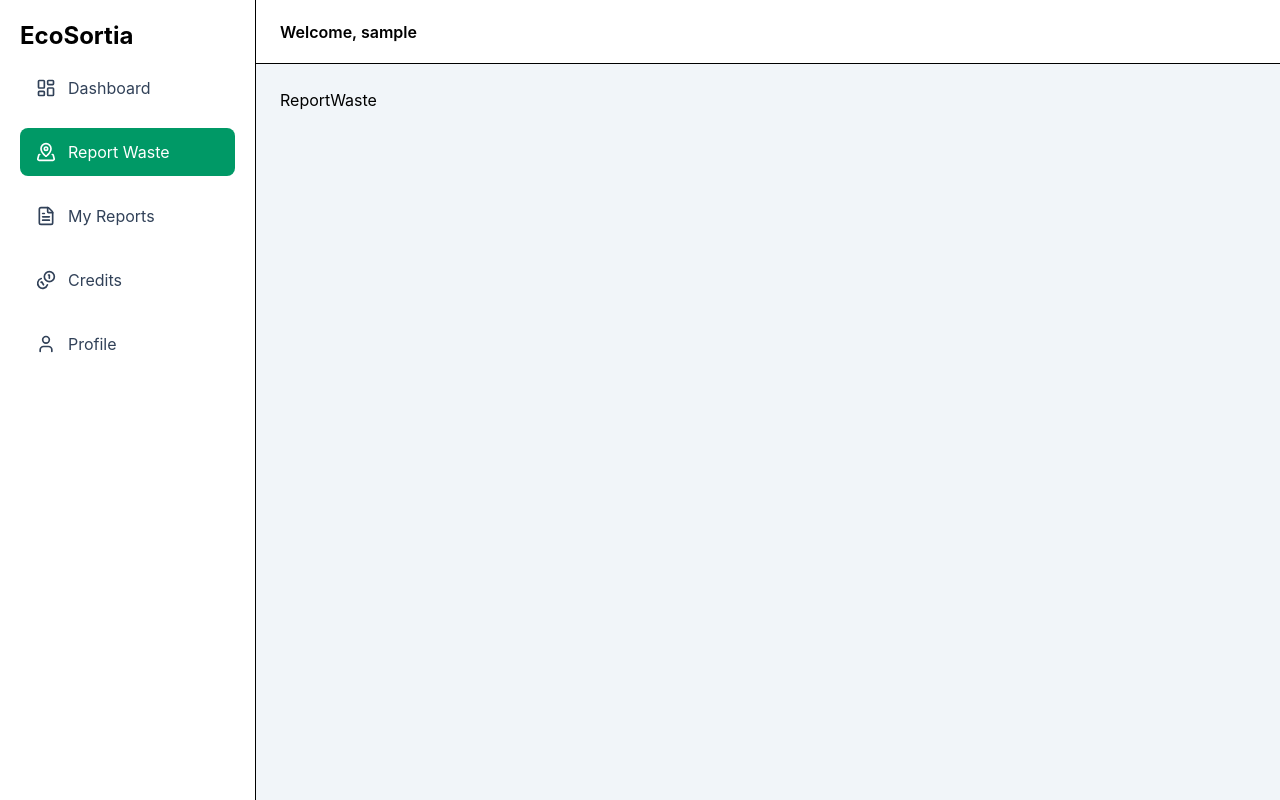
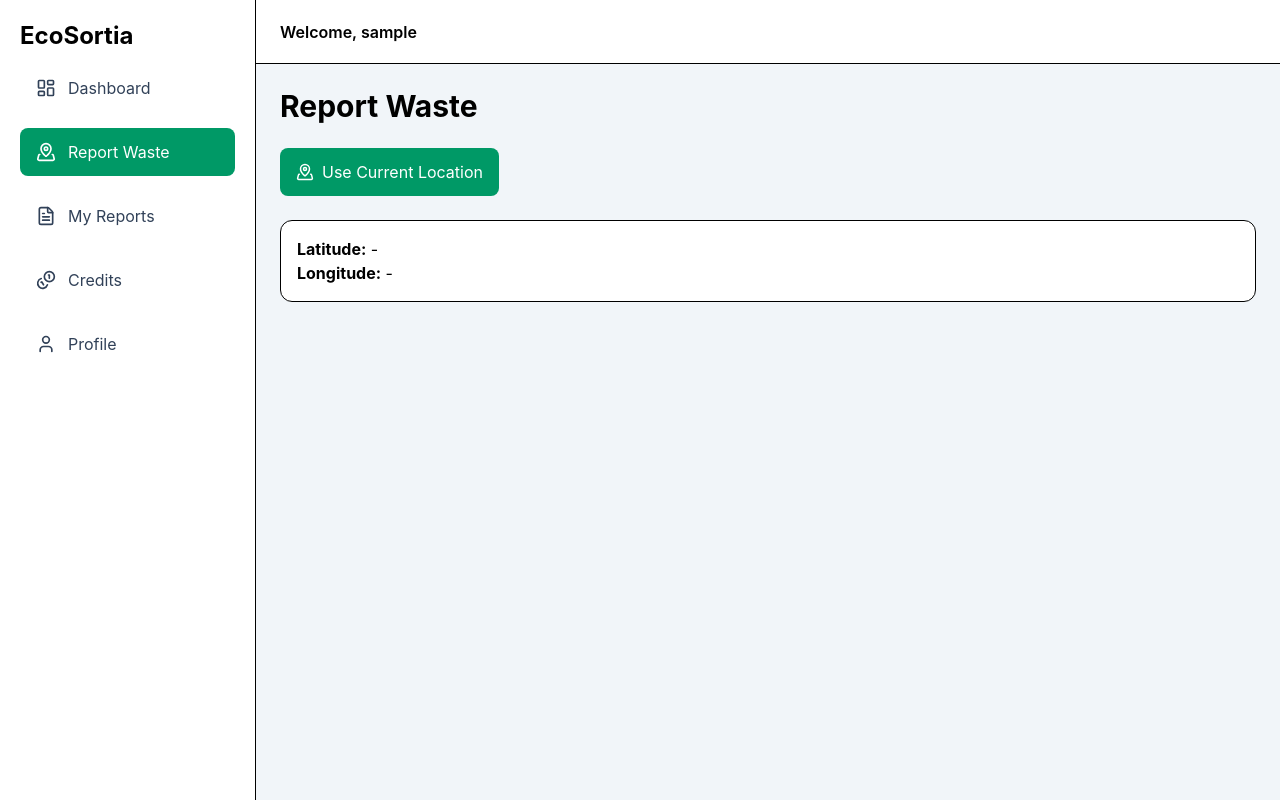
Before and after one commit to dhanus22/Ecosortia, a React (Vite) app in the folder ecosortia_frontend/: page /report in a window 1280 px wide. Built offline with nearby package versions, Linux system fonts and the light colour scheme; no server answers; sample sign-in values are in the browser's storage.

Commit message:
Live location detection implementation

```diff
--- /dev/null
+++ b/ecosortia_frontend/src/components/report/ImageUploader.jsx
@@ -0,0 +1,83 @@
+import { Upload } from "lucide-react";
+
+function ImageUploader({
+
+    image,
+
+    onChange
+
+}) {
+
+    return (
+
+        <div>
+
+            <label className="block text-sm font-medium mb-2">
+
+                Upload Image
+
+            </label>
+
+            <label
+                className="
+                border-2
+                border-dashed
+                rounded-xl
+                h-60
+                flex
+                flex-col
+                justify-center
+                items-center
+                cursor-pointer
+                hover:bg-slate-50
+                transition">
+                {
+
+                    image ?
+
+                        <img
+                            src={URL.createObjectURL(image)}
+                            alt="Preview"
+                            className="h-full w-full object-cover rounded-xl"
+                        />
+
+                        :
+
+                        <>
+
+                            <Upload
+                                className="text-slate-400"
+                                size={40}
+                            />
+
+                            <p className="mt-4 text-slate-500">
+
+                                Click to upload image
+
+                            </p>
+
+                        </>
+
+                }
+
+                <input
+
+                    type="file"
+
+                    hidden
+
+                    accept="image/*"
+
+                    onChange={(e) => onChange(e.target.files[0])}
+
+                />
+
+            </label>
+
+        </div>
+
+    );
+
+}
+
+export default ImageUploader;
--- /dev/null
+++ b/ecosortia_frontend/src/components/report/LocationButton.jsx
@@ -0,0 +1,56 @@
+import { MapPinned } from "lucide-react";
+
+function LocationButton({
+
+    onClick,
+
+    loading
+
+}) {
+
+    return (
+
+        <button
+
+            type="button"
+
+            onClick={onClick}
+
+            disabled={loading}
+
+            className="
+                flex
+                items-center
+                gap-2
+                bg-emerald-600
+                text-white
+                px-4
+                py-3
+                rounded-lg
+                hover:bg-emerald-700
+                transition
+            "
+
+        >
+
+            <MapPinned size={18} />
+
+            {
+
+                loading ?
+
+                "Detecting..."
+
+                :
+
+                "Use Current Location"
+
+            }
+
+        </button>
+
+    );
+
+}
+
+export default LocationButton;
--- /dev/null
+++ b/ecosortia_frontend/src/components/report/WasteTypeSelect.jsx
@@ -0,0 +1,50 @@
+import { WASTE_TYPES } from "../../utils/constants";
+
+function WasteTypeSelect({
+
+    error
+
+}) {
+
+    return (
+
+        <div>
+
+            <label className="block text-sm font-medium mb-2">
+
+                Waste Type
+
+            </label>
+
+            <option value="">
+                Select Waste Type
+            </option>
+
+            {WASTE_TYPES.map((type) => (
+                <option
+                    key={type}
+                    value={type}
+                >
+                    {type}
+                </option>
+            ))}
+
+            {
+
+                error &&
+
+                <p className="text-red-600 text-sm mt-1">
+
+                    {error}
+
+                </p>
+
+            }
+
+        </div>
+
+    );
+
+}
+
+export default WasteTypeSelect;
--- a/ecosortia_frontend/src/pages/citizen/ReportWaste.jsx
+++ b/ecosortia_frontend/src/pages/citizen/ReportWaste.jsx
@@ -1,9 +1,73 @@
-import React from 'react'
+import { useState } from "react";
+import toast from "react-hot-toast";
 
-const ReportWaste = () => {
-  return (
-    <div>ReportWaste</div>
-  )
+import LocationButton from "../../components/report/LocationButton";
+import { getCurrentLocation } from "../../services/locationService";
+
+function ReportWaste() {
+
+    const [locationLoading, setLocationLoading] = useState(false);
+
+    const [coordinates, setCoordinates] = useState({
+        latitude: "",
+        longitude: "",
+    });
+
+    const handleLocation = async () => {
+
+        try {
+
+            setLocationLoading(true);
+
+            const location = await getCurrentLocation();
+
+            setCoordinates(location);
+
+            console.log(location);
+
+            toast.success("Location detected successfully.");
+
+        } catch (error) {
+
+            console.error(error);
+
+            toast.error("Unable to fetch location.");
+
+        } finally {
+
+            setLocationLoading(false);
+
+        }
+    };
+
+    return (
+
+        <div className="space-y-6">
+
+            <h1 className="text-3xl font-bold">
+                Report Waste
+            </h1>
+
+            <LocationButton
+                onClick={handleLocation}
+                loading={locationLoading}
+            />
+
+            <div className="bg-white rounded-xl border p-4">
+
+                <p>
+                    <strong>Latitude:</strong> {coordinates.latitude || "-"}
+                </p>
+
+                <p>
+                    <strong>Longitude:</strong> {coordinates.longitude || "-"}
+                </p>
+
+            </div>
+
+        </div>
+
+    );
 }
 
-export default ReportWaste
+export default ReportWaste;
--- /dev/null
+++ b/ecosortia_frontend/src/services/locationService.js
@@ -0,0 +1,42 @@
+export const getCurrentLocation = () => {
+
+    return new Promise((resolve, reject) => {
+
+        if (!navigator.geolocation) {
+
+            reject(new Error("Geolocation is not supported."));
+
+            return;
+        }
+
+        navigator.geolocation.getCurrentPosition(
+
+            (position) => {
+
+                resolve({
+
+                    latitude: position.coords.latitude,
+
+                    longitude: position.coords.longitude,
+
+                });
+
+            },
+
+            (error) => reject(error),
+
+            {
+
+                enableHighAccuracy: true,
+
+                timeout: 10000,
+
+                maximumAge: 0,
+
+            }
+
+        );
+
+    });
+
+};
--- /dev/null
+++ b/ecosortia_frontend/src/utils/constants.js
@@ -0,0 +1,12 @@
+export const WASTE_TYPES = [
+    "Plastic",
+    "Organic",
+    "Paper",
+    "Glass",
+    "Metal",
+    "Electronic",
+    "Construction",
+    "Medical",
+    "Mixed",
+    "Other",
+];
```
Also changed, not shown: ecosortia_frontend/src/components/report/AddressInput.jsx (added), ecosortia_frontend/src/components/report/LocationPicker.jsx (added), ecosortia_frontend/src/components/report/ReportPreview.jsx (added).
